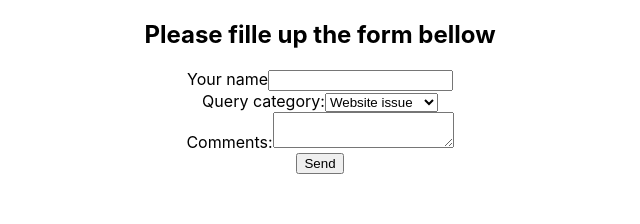
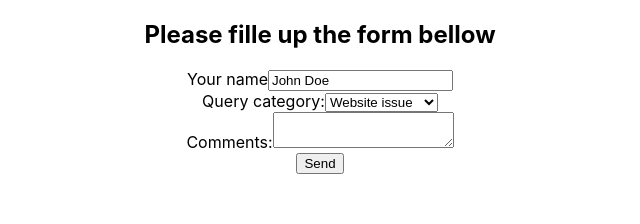
Before and after one commit to mistersouza/intro-react, a React (Create React App) app in the folder my-app/: page / in a window 1280 px wide. Shown: the top 224 px of the page, without its empty margins (320-960 px from the left). Built offline with nearby package versions, Linux system fonts and the light colour scheme.

Commit message:
Uncontrolled form, react ref

```diff
--- a/my-app/src/App.js
+++ b/my-app/src/App.js
@@ -1,10 +1,10 @@
 import './App.css';
-import ControlledForm from './components/ControlledForm';
+import UncontrolledForm from './components/UncontrolledForm';
 
 function App() {
   return (
     <div className="App">
-      <ControlledForm />
+      <UncontrolledForm />
     </div>
   );
 }
--- /dev/null
+++ b/my-app/src/components/UncontrolledForm.js
@@ -0,0 +1,58 @@
+import React, { Component } from 'react'
+
+export class UncontrolledForm extends Component {
+
+    constructor(props) {
+      super(props)
+      this.inputName = React.createRef();
+      this.inputCategory = React.createRef();
+      this.inputComments = React.createRef();
+    }
+    handleSubmit = (event) => {
+        event.preventDefault();
+        console.log(this.inputName.current.value)
+    }
+  render() {
+    return (
+      <div>
+        <h2>Please fille up the form bellow</h2>
+        <form onSubmit={this.handleSubmit}>
+            <div>
+                <label htmlFor='name'>Your name</label>
+                <input
+                    type='text'
+                    id='name'
+                    name='name'
+                    defaultValue='John Doe'
+                    ref={this.inputName}
+                />
+            </div>
+            <div>
+                <label htmlFor='category'>Query category:</label>
+                <select
+                  id='id-category'
+                  name='category'
+                  defaultValue='website'
+                  ref={this.inpoutCategory}
+                >
+                    <option value='webisite'>Website issue</option>
+                    <option value='order'>Order issue</option>
+                    <option value='general'>General inquiry</option>
+                </select>
+            </div>
+            <div>
+                <label htmlFor='comments'>Comments:</label>
+                <textarea
+                  id='comments'
+                  name='comments'
+                  ref={this.inputComments}
+                />
+            </div>
+            <input type='submit' value='Send' />
+        </form>
+      </div>
+    )
+  }
+}
+
+export default UncontrolledForm
```
